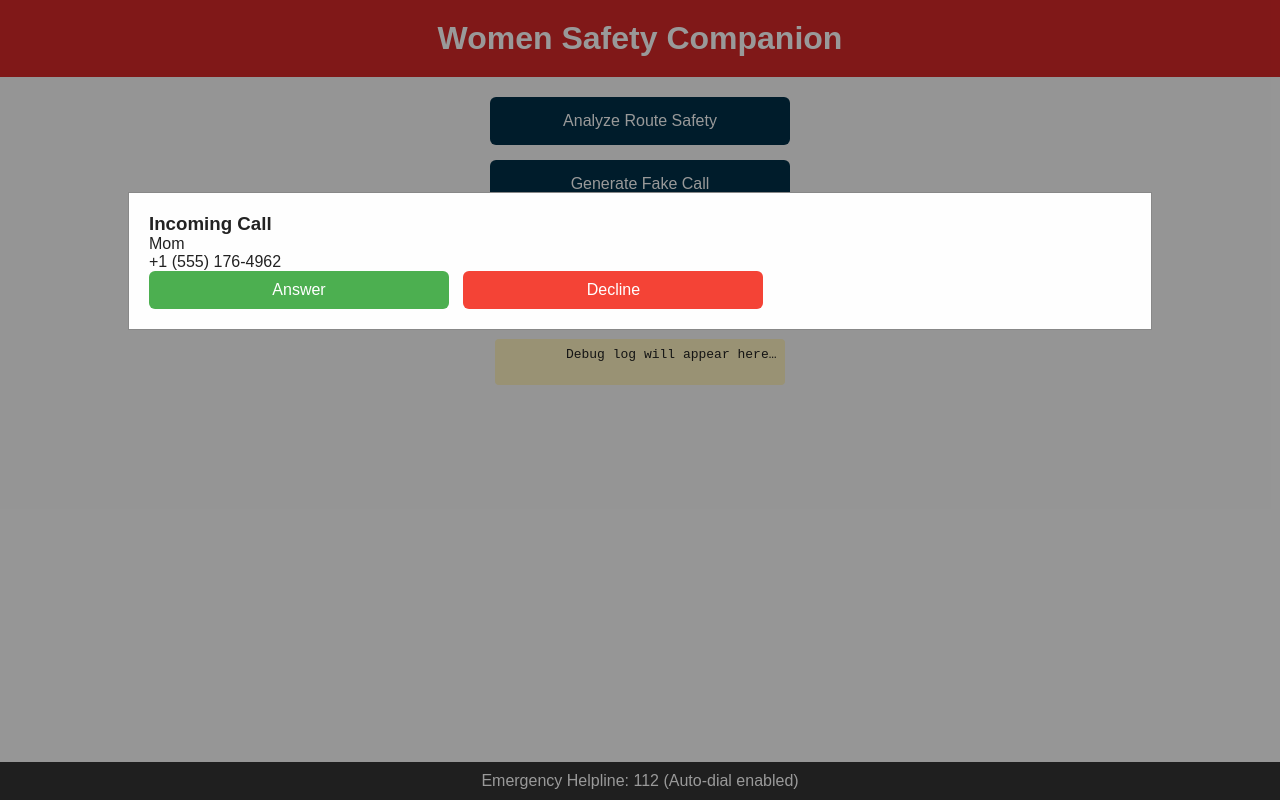
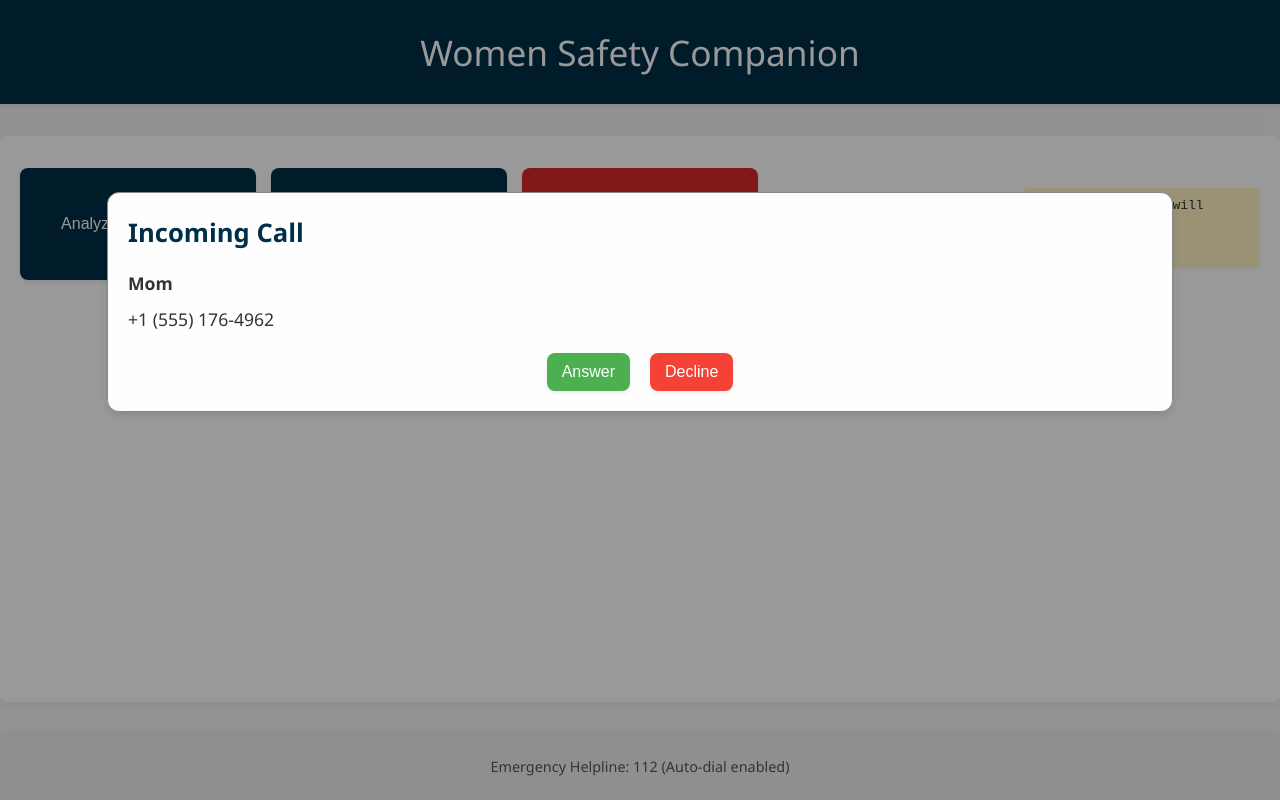
Before and after one commit to NotIncorecc/GuardianX, a website: page front.html in a window 1280 px wide. Both pictures are taken after a click on the button "Generate Fake Call". Drawn offline with Linux system fonts and the light colour scheme.

Commit message:
Update styles.css

```diff
--- a/styles.css
+++ b/styles.css
@@ -1,66 +1,179 @@
-* {
-  margin: 0;
-  padding: 0;
-  box-sizing: border-box;
-}
-
 body {
-  font-family: Arial, sans-serif;
-  background-color: #f9f9f9;
-  color: #222;
-  display: flex;
-  flex-direction: column;
-  min-height: 100vh;
+  font-family: 'Segoe UI', Tahoma, Geneva, Verdana, sans-serif; /* Modern, readable font */
+  margin: 0; /* Reset default margin */
+  background-color: #f4f4f4;
+  color: #333;
+  line-height: 1.6; /* Improved readability */
+  display: flex; /* For overall layout control */
+  flex-direction: column; /* Stack header, main, footer */
+  min-height: 100vh; /* Ensure footer stays at the bottom */
 }
 
 header {
-  background-color: #d62828;
+  background-color: #003049;
   color: white;
-  padding: 20px;
+  padding: 1.5em 20px; /* More vertical padding */
   text-align: center;
+  margin-bottom: 2em; /* Increased spacing below header */
+  box-shadow: 0 2px 5px rgba(0, 0, 0, 0.1); /* Subtle shadow */
+}
+
+header h1 {
+  margin: 0; /* Remove default heading margin */
+  font-size: 2.2em; /* Slightly larger title */
+  font-weight: 400; /* Lighter font weight for a modern feel */
 }
 
 main {
-  flex: 1;
-  padding: 20px;
-  display: flex;
-  flex-direction: column;
-  gap: 20px;
+  padding: 2em 20px; /* Increased padding */
+  background-color: white;
+  border-radius: 8px;
+  box-shadow: 0 4px 8px rgba(0, 0, 0, 0.05); /* More pronounced shadow */
+  margin-bottom: 2em; /* Space before footer */
+  flex-grow: 1; /* Allow main to take up remaining vertical space */
 }
 
 .main-controls {
-  display: flex;
-  flex-direction: column;
-  gap: 15px;
-  align-items: center;
+  display: grid; /* Use grid for better button layout */
+  grid-template-columns: repeat(auto-fit, minmax(150px, 1fr)); /* Responsive columns */
+  gap: 15px; /* Spacing between buttons */
+  margin-bottom: 2em; /* Space below buttons */
 }
 
 .main-controls button {
-  width: 80%;
-  max-width: 300px;
-  padding: 15px;
-  font-size: 16px;
+  padding: 12px 18px; /* Adjusted button padding */
   border: none;
-  border-radius: 6px;
+  border-radius: 8px; /* More rounded buttons */
+  cursor: pointer;
+  font-size: 1em;
+  color: white;
   background-color: #003049;
-  color: white;
-  cursor: pointer;
+  transition: background-color 0.3s ease, transform 0.2s ease-in-out; /* Added transform for subtle hover effect */
+  box-shadow: 0 2px 4px rgba(0, 0, 0, 0.08); /* Button shadow */
+  text-align: center; /* Ensure text is centered */
 }
 
 .main-controls button:hover {
-  background-color: #005f73;
+  background-color: #1d3557;
+  transform: scale(1.05); /* Subtle scale on hover */
 }
 
-.status {
-  background-color: #eaeaea;
-  padding: 15px;
+#sos-button {
+  background-color: #d62828; /* Emphasize SOS button */
+  font-size: 1.3em; /* Slightly larger SOS text */
+  padding: 15px 25px; /* Larger padding for SOS */
+  font-weight: bold; /* Make SOS text bolder */
+}
+
+#sos-button:hover {
+  background-color: #c21f1f; /* Darker shade on hover */
+  transform: scale(1.08); /* Slightly more prominent hover effect */
+}
+
+#status-text {
+  margin-top: 1.5em;
+  font-size: 1.1em;
+  color: #555;
+  text-align: center; /* Center the status text */
+}
+
+.modal {
+  display: none;
+  position: fixed;
+  z-index: 10; /* Ensure it's on top */
+  left: 0;
+  top: 0;
+  width: 100%;
+  height: 100%;
+  overflow: auto;
+  background-color: rgba(0, 0, 0, 0.5); /* Slightly darker overlay */
+}
+
+.modal-content {
+  background-color: #fefefe;
+  margin: 10% auto; /* Adjust top margin for better centering */
+  padding: 25px; /* Increased padding inside modal */
+  border: 1px solid #888;
+  width: 80%;
+  border-radius: 12px; /* More rounded modal */
+  box-shadow: 0 4px 8px rgba(0, 0, 0, 0.1);
+}
+
+.call-header h3 {
+  margin-top: 0;
+  color: #003049;
+  font-size: 1.6em;
+  margin-bottom: 15px; /* Space below header */
+}
+
+.caller-info p {
+  margin: 8px 0;
+  font-size: 1.1em;
+  color: #333;
+}
+
+.caller-name {
+  font-weight: bold;
+}
+
+.call-actions {
+  display: flex; /* Arrange buttons horizontally */
+  justify-content: center; /* Center the buttons */
+  margin-top: 20px;
+}
+
+.call-actions button {
+  padding: 12px 20px;
+  margin: 0 10px; /* Space between buttons */
+  border: none;
   border-radius: 8px;
-  text-align: center;
+  cursor: pointer;
+  font-size: 1em;
+  color: white;
+  transition: background-color 0.3s ease, transform 0.2s ease-in-out;
+  box-shadow: 0 2px 4px rgba(0, 0, 0, 0.08);
+}
+
+.call-actions button:hover {
+  transform: scale(1.05);
+}
+
+.answer-btn {
+  background-color: #4CAF50;
+}
+
+.answer-btn:hover {
+  background-color: #45a049;
+}
+
+.decline-btn {
+  background-color: #d62828; /* Consistent with SOS color */
+}
+
+.decline-btn:hover {
+  background-color: #c21f1f;
+}
+
+#debug-log {
+  background: #fff4c1;
+  padding: 15px; /* Increased padding */
+  border-radius: 8px; /* More rounded */
+  margin-top: 2em;
+  font-family: monospace; /* Monospace font for better readability of logs */
+  white-space: pre-wrap; /* Preserve line breaks */
+  box-shadow: 0 2px 4px rgba(0, 0, 0, 0.05);
 }
 
 footer {
-  background-color: #333;
-  color: white;
   text-align: center;
-  padding: 10px;
+  padding: 1.5em 20px; /* Increased padding */
+  background-color: #eee;
+  border-radius: 8px 8px 0 0; /* Rounded top corners */
+  font-size: 0.9em;
+  color: #555;
+  box-shadow: 0 -2px 5px rgba(0, 0, 0, 0.05); /* Subtle top shadow */
 }
+
+footer p {
+  margin: 0; /* Remove default paragraph margin */
+}
```
